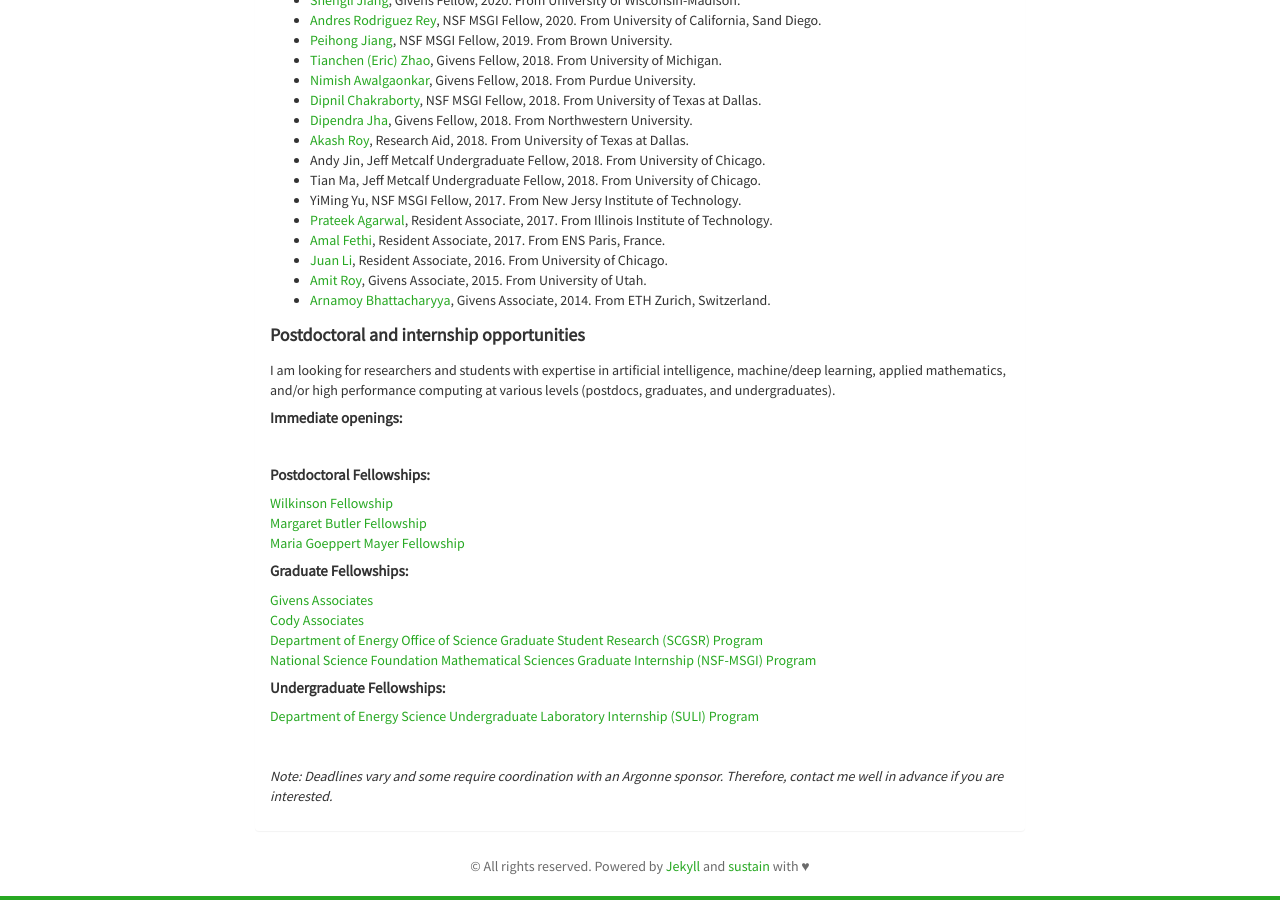
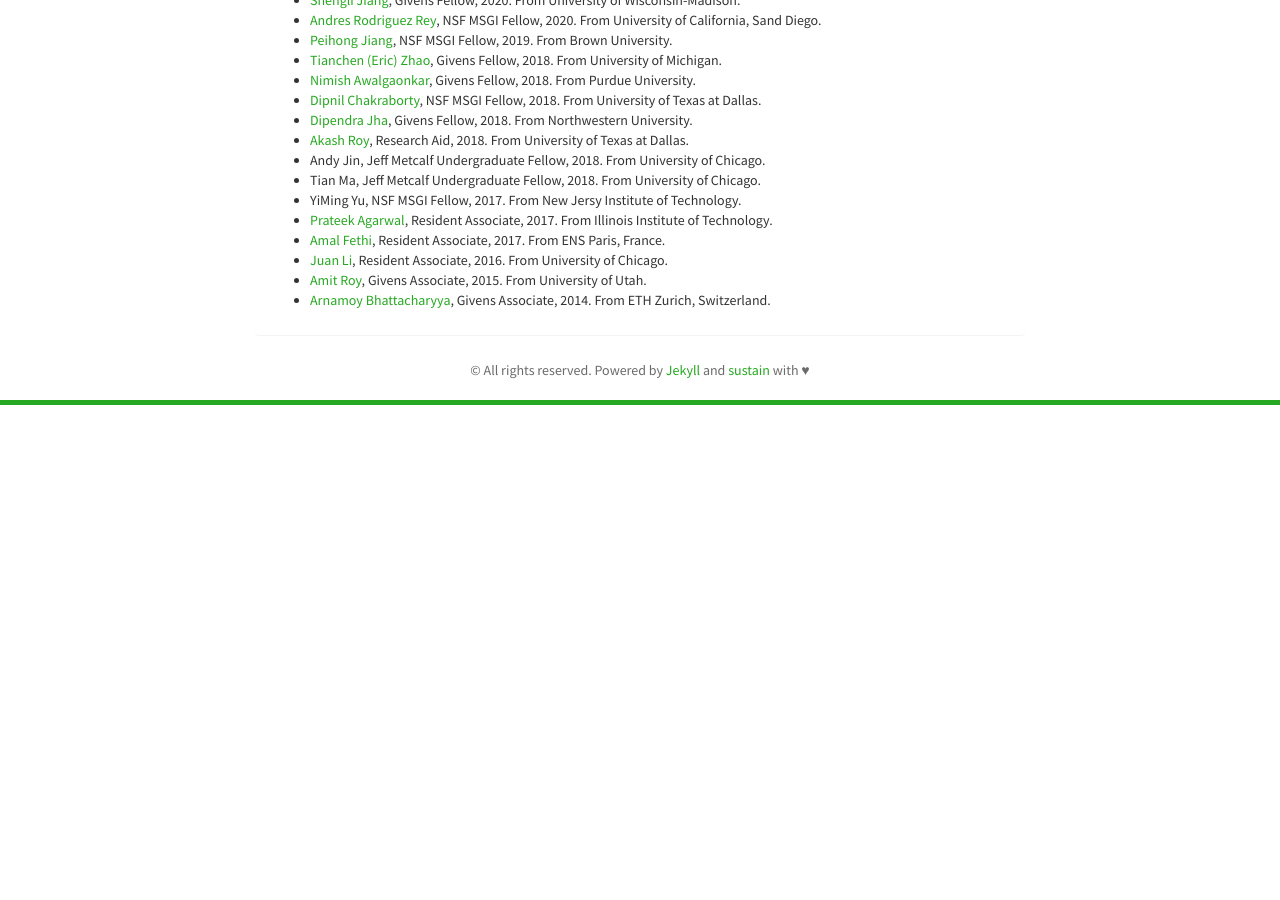
Before and after one commit to pbalapra/pbalapra.github.io, a Jekyll site: the page built from jobs.html, in a window 1280 px wide and 900 px high, scrolled down 1518 px. Built offline with Jekyll 4.4.1, drawn with Linux system fonts in a browser that asks for light colours; nearby versions of some CDN libraries; some web fonts are replaced; after the commit the page ends 1923 px from its top, so only the background shows below that.

Commit message:
Update team.html

```diff
--- a/_includes/team.html
+++ b/_includes/team.html
@@ -206,34 +206,6 @@
       </ul>
 
 
-      <p align="justify"></p>
-        <h5><strong>Postdoctoral and internship opportunities</strong></h5>
-        I am looking for researchers and students with expertise in artificial intelligence, machine/deep learning, applied mathematics, and/or high performance computing at various levels (postdocs, graduates, and undergraduates).
-
-        <h6><strong>Immediate openings:</strong></h6>
-        <!--
-        We have an immediate opening for postdoc researcher in scientific machine learning (SciML) and explainable artificial intelligence (XAI). Apply <a href="https://bit.ly/3AxYyLa" target="_blank">here</a>. </br>
-        -->
-      </br>
-
-        <h6><strong>Postdoctoral Fellowships:</strong></h6>
-        <a href="https://www.anl.gov/mcs/wilkinson-fellowship-in-scientific-computing" target="_blank">Wilkinson Fellowship</a></br>
-        <a href="https://www.alcf.anl.gov/margaret-butler-fellowship-computational-science" target="_blank">Margaret Butler Fellowship</a></br>
-        <a href="https://www.anl.gov/careers/apply-job/argonne-fellowships" target="_blank">Maria Goeppert Mayer Fellowship</a></br>
-
-        <h6><strong>Graduate Fellowships:</strong></h6>
-        <a href="https://www.anl.gov/mcs/givens-associates" target="_blank">Givens Associates</a></br>
-        <a href="https://www.anl.gov/mcs/wj-cody-associates" target="_blank">Cody Associates</a></br>
-        <a href="https://science.energy.gov/wdts/scgsr/" target="_blank">Department of Energy Office of Science Graduate Student Research (SCGSR) Program </a></br>
-        <a href="https://orise.orau.gov/nsf-msgi/" target="_blank">National Science Foundation Mathematical Sciences Graduate Internship (NSF-MSGI) Program</a></br>
-
-        <h6><strong>Undergraduate Fellowships:</strong></h6>
-        <a href="https://science.energy.gov/wdts/suli/" target="_blank">Department of Energy Science Undergraduate Laboratory Internship (SULI) Program</a></br>
-
-        </br>
-        </br>
-        <i>Note: Deadlines vary and some require coordination with an Argonne sponsor. Therefore, contact me well in advance if you are interested. </i>
-      </p>
     </div>
   </div>
 </div>
```
